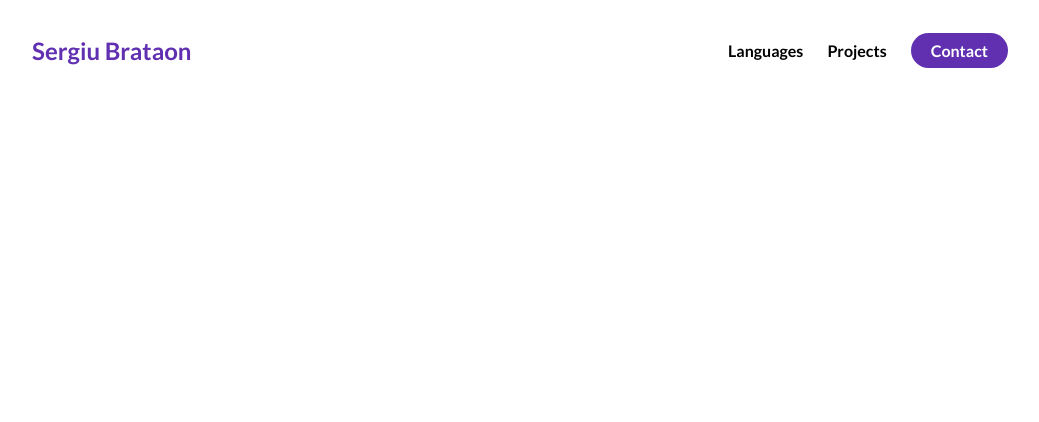
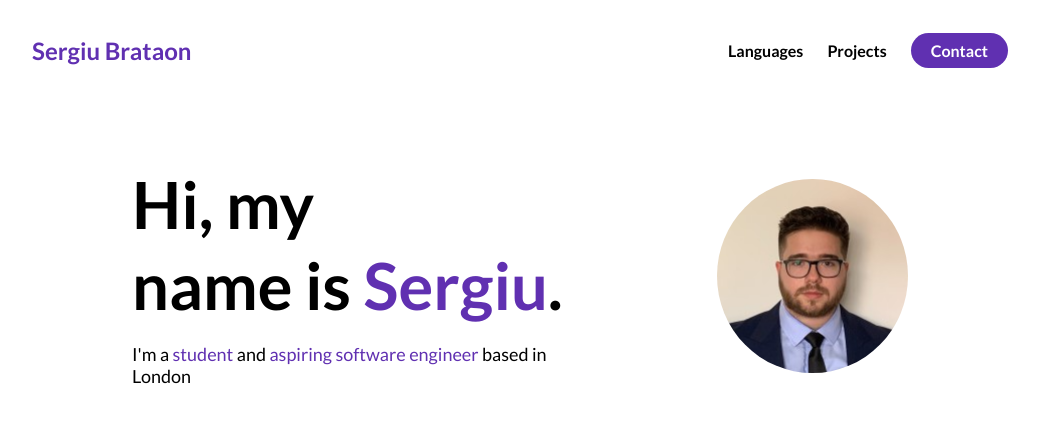
Before and after one commit to Sergiu-Brataon/E-Portfolio-Websote, a plain HTML site: page index.html in a window 1280 px wide. Shown: the whole page, without its empty margins (120-1159 px from the left). Drawn offline with Linux system fonts and the light colour scheme.

Commit message:
progress

```diff
--- a/index.html
+++ b/index.html
@@ -10,7 +10,7 @@
 </head>
 
 <body>
-    <section id="about-me">
+    <section>
         <nav>
             <div class="nav__logo">Sergiu Brataon</div>
             <ul class="nav__link--list">
@@ -25,8 +25,21 @@
                 </li>
             </ul>
         </nav>
+        <main id="about-me">
+            <div class="about-me__info--container row">
+                <div class="about-me__info--text">
+                    <h1 class="about-me__info--title">
+                        Hi, my <br> name is <span class="purple-word">Sergiu</span>.
+                    </h1>
+                    <p class="about-me__info--para">I'm a <span class="purple-word">student</span> and <span class="purple-word">aspiring software engineer</span> based in London</p>
+                </div>
+                <figure class="about-me__pic--mask">
+                    <img class="about-me__pic" src="./Assets/me.jpeg" alt="Picture Of Me">
+                </figure>
+            </div>
+        </main>
+    </section>
 
-    </section>
 </body>
 
 </html>
--- a/styles.css
+++ b/styles.css
@@ -20,6 +20,16 @@ p {
 
 li {
     list-style-type: none;
+}
+
+.purple-word {
+    color: #6030b1;
+}
+
+.row {
+    max-width: 800px;
+    width: 100%;
+    margin: 0 auto;
 }
 
 /* NAV BAR */
@@ -63,3 +73,46 @@ nav {
     margin: 0 12px;
     font-weight: bold;
 }
+
+/* ABOUT ME */
+
+main {
+    height: calc(100vh - 164px);
+    margin: 0 auto;
+}
+
+.about-me__info--container {
+    display: flex;
+    justify-content: center;
+    align-items: center;
+    margin-top: 64px;
+}
+
+.about-me__info--text {
+    width: 70%;
+    margin-left: 12px;
+}
+
+.about-me__pic--mask {
+    width: 30%;
+    margin-left: 140px;
+    margin-right: 12px;
+    border-radius: 50%;
+    overflow: hidden;
+}
+
+.about-me__pic {
+    width: 100%;
+    height: 100%;
+    transform: scale(1.05);
+}
+
+.about-me__info--title {
+    margin-bottom: 16px;
+    text-align: left;
+    font-size: 65px;
+}
+
+.about-me__info--para {
+    font-size: 18px;
+}
```
Also changed, not shown: Assets/me.jpeg (added).
